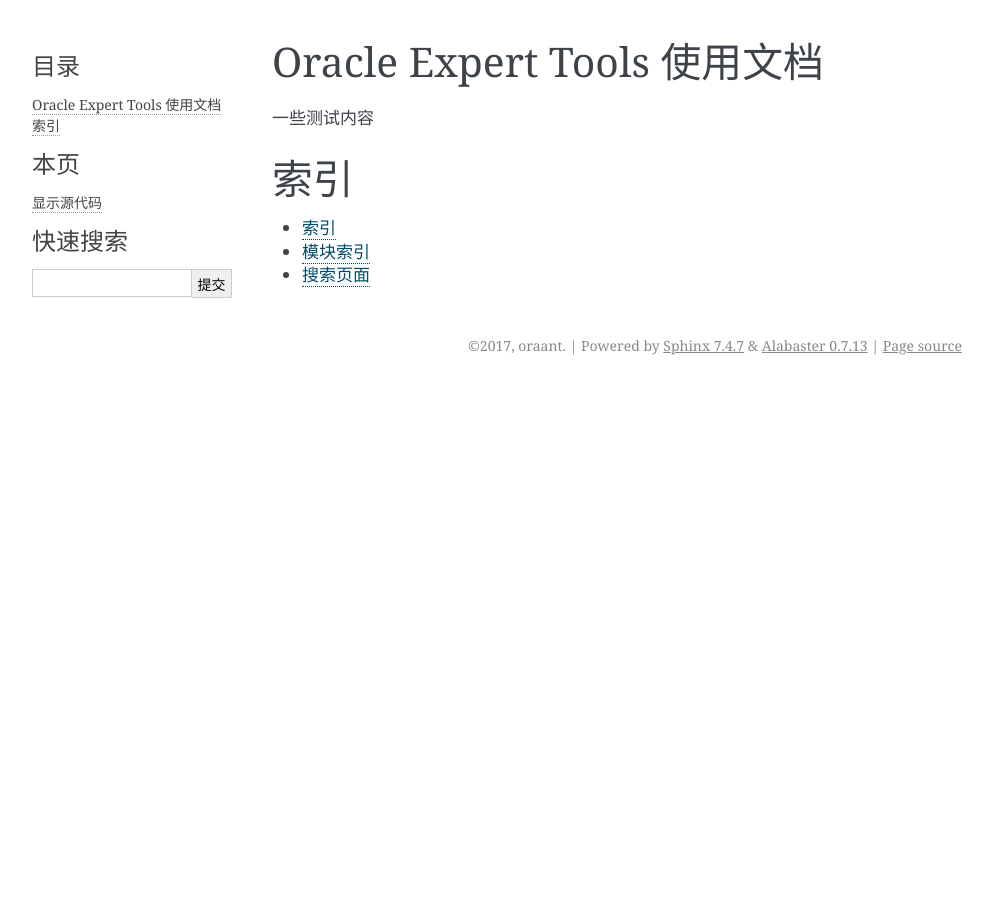
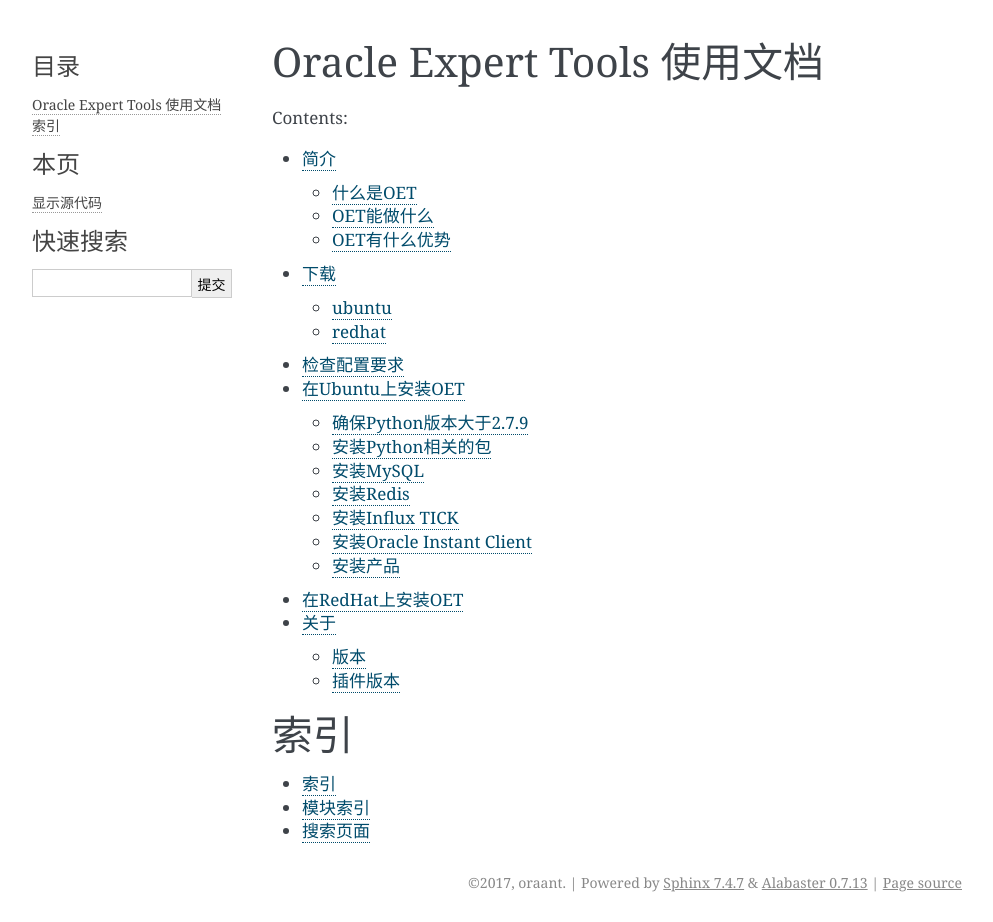
Before and after one commit to oraant/oet-docs, a Sphinx documentation site: the page built from docs/index.rst, in a window 1280 px wide. Shown: the whole page, without its empty margins (148-1141 px from the left). Built offline with Sphinx 7.4.7, drawn with Linux system fonts in a browser that asks for light colours; before the commit the page ends 900 px from its top, so only the background shows below that.

Commit message:
add documents.

```diff
--- /dev/null
+++ b/docs/about.rst
@@ -0,0 +1,11 @@
+关于
+========
+
+版本
+---------
+
+插件版本
+---------
+mysql
+redis
+influxdb
--- a/docs/index.rst
+++ b/docs/index.rst
@@ -6,14 +6,14 @@
 Oracle Expert Tools 使用文档
 ====================================
 
-一些测试内容
-
-
 .. toctree::
    :maxdepth: 2
    :caption: Contents:
 
-
+   introduction.rst
+   download.rst
+   install.rst
+   about.rst
 
 索引
 ==================
--- /dev/null
+++ b/docs/install.rst
@@ -0,0 +1,88 @@
+检查配置要求
+==================
+
+推荐配置：
+
+======  =============
+配置    要求
+======  =============
+CPU     asdfasdf
+内存    asdfasdfasdf
+网卡    asdfasdfasdf
+======  =============
+
+最低配置：
+
+======  =============
+配置    要求
+======  =============
+CPU     asdfasdf
+内存    asdfasdfasdf
+网卡    asdfasdfasdf
+======  =============
+
+磁盘空间：
+
++--------------+--------------+----------+
+| 监控节点数量 | 数据保存时间 |   空间   |
++==============+==============+==========+
+| 1～10个      | 3个月        | 500M     |
++--------------+--------------+----------+
+| 11～50个     | 3个月        | 3G       |
++--------------+--------------+----------+
+| 51～100个    | 3个月        | 50G      |
++--------------+--------------+----------+
+| 1～10个      | 9个月        | 1.5G     |
++--------------+--------------+----------+
+| 11～50个     | 9个月        | 9G       |
++--------------+--------------+----------+
+| 51～100个    | 9个月        | 150G     |
++--------------+--------------+----------+
+
+TODO：完善信息
+
+
+在Ubuntu上安装OET
+==================
+
+确保Python版本大于2.7.9
+--------------------------------------------------
+**注意！Python2.7.9以上的版本不包括Python3！OET为了兼容厂商的旧服务器，是运行在Python2的环境下的。**
+
+检查python版本
+^^^^^^^^^^^^^^^^^
+
+安装pyenv
+^^^^^^^^^^^^^^^^^
+`下载离线安装包 <http://www.baidu.com>`_
+
+使用pyenv安装python 2.7.11
+^^^^^^^^^^^^^^^^^^^^^^^^^^^^^^^^^^^
+
+
+安装Python相关的包
+-------------------------
+
+
+安装MySQL
+-------------------------
+
+
+安装Redis
+-------------------------
+
+
+安装Influx TICK
+-------------------------
+
+
+安装Oracle Instant Client
+----------------------------
+
+
+安装产品
+---------------
+
+
+在RedHat上安装OET
+============================
--- /dev/null
+++ b/docs/introduction.rst
@@ -0,0 +1,43 @@
+简介
+===========
+
+
+什么是OET
+-----------------
+OET(Oracle Expert Tools)是北京中研软科技有限公司开发的一款Oracle运维专家辅助工具，致力于辅助Oracle专家快速了解Oracle数据库的实时状态，同时帮助Oracle DBA快速成为Oracle专家。
+
+
+OET能做什么
+-----------------
+目前，OET发布了第一个版本1.0.0，在这个版本中，我们可以实时抓取并展示Oracle数据库中，各项性能参数的值，并绘制成趋势图展现出来。OET中共有300个参数，经过了我们的高级工程师仔细的筛选、分类、整理，争取将最应该看的性能参数展现在您的面前。
+
+TODO：上面的参数数量可能需要更改。
+
+然而这样仅仅解决了“看什么”的问题，实际上，很多DBA即使有了这些参数，也不知道这些参数对数据库意味着什么。
+
+为了解决这个问题，我们针对每个参数都做了详细的调研，查阅了大量文档，并且结合中研软10余年的专业运维经验，形成一篇篇专业的文档，告诉用户这个值反应了数据库的什么内容，正常情况下应该是多少，值为多少的时候数据库可能会出问题，这个参数过高会导致什么后果，过高的原因可能是什么，应该如何去定位可能发生的问题……
+
+有了这些优质的文档，相信我们的用户不仅可以知道该“看什么”，还可以知道每个参数应该“怎么看”。
+
+当然，不同的用户有不同的环境，虽然我们已经极力覆盖了所有需要用到的参数，但有可能您要监控的内容并不在我们的参数列表中。所以，OET还支持自定义添加参数的功能，让您想监控的，就都能监控。
+
+除此以外，OET还支持丰富的自定义配置功能。比如自定义自动重连间隔时间、分布式架构、对象验证等功能。
+
+
+OET有什么优势
+-----------------
+不同于传统运维工具的大而全，OET的定位是专精Oracle，努力把Oracle运维辅助做到极致。
+
+我们对常用的运维工具做了详细的调研，发现很多工具在针对Oracle的解决方案上并不是做的很好。
+
+举个例子，在Zabbix中，如果要想监控Oracle，则需要安装特定的插件，或者套用现成的模板，或者用zabbix自带的ODBC连接Oracle进行查询。然而无论哪一种方式，都是简单粗暴的一个性能参数对应一条SQL，甚至有的每一条SQL都需要新建一个链接，查完后再关闭，这无疑给被监控的数据库带来了很多不必要的负载，甚至很多SQL语句需要进行多表连接查询。
+
+OET是怎么解决的呢？我们把相关的参数表直接同步到监控服务器端，将所有高性能的查询都放在监控服务器上执行，争取将对被监控端的影响降到最小。
+
+除此之外，有很多人套了模板，装了插件，面对着一堆参数，却根本不知道应该如何去看。这个参数代表了什么，反映了什么问题，可能的值是什么，有没有监控的必要……这些问题没有答案，用户面对着一堆参数，就像面对着一座金山，无法拿出金子。
+
+所以我们针对每个参数，都做了详细的调研，查阅了大量文档，融合了大师多年的运维经验，为每个参数都配上了详细的文档，争取让用户看到该看的，也看懂该看的。
+
+诸如此类的细节还有很多，如果您感兴趣，不妨通过我们的在线体验平台试用一番。
+
+TODO：搭建在线体验平台
```
Also changed, not shown: docs/download.rst (added, +23 -0 lines).
